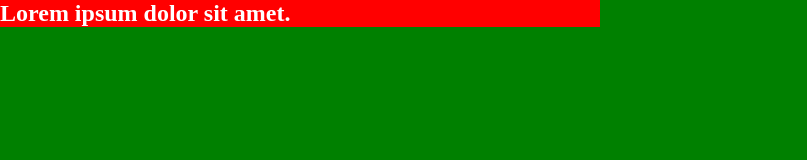
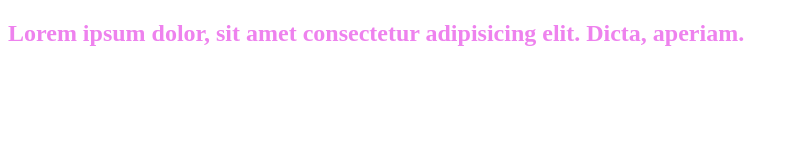
Before and after one commit to humayunahmed8/wd-resource, a plain HTML site: page index.html in a window 1280 px wide. Shown: the whole page, without its empty margins (0-807 px from the left). Drawn offline with Linux system fonts and the light colour scheme.

Commit message:
index and info.txt file modified

```diff
--- a/index.html
+++ b/index.html
@@ -5,98 +5,47 @@
     <meta http-equiv="X-UA-Compatible" content="IE=edge">
     <meta name="viewport" content="width=device-width, initial-scale=1.0">
     <title>CSS Specificity</title>
-
     <style>
+        * {
+            color: red;
+        }
+        /* a = 0, b = 0, c = 1  */
+        h2 {
+            color: blue;
+        }
+        /* a = 0, b = 1, c = 0*/
+        .heading {
+            color: gold;
+        }
+        /* a = 1, b = 0, c = 0*/
+        #heading {
+            color: tomato;
+        }
+        /* a = 0, b = 1, c = 1*/
+        h2.heading {
+            color: green;
+        }
+        /* a = 1, b = 0, c = 1*/
+        h2#heading {
+            color: violet;
+        }
+        /* a = 1, b = 1, c = 1*/
+        h2#heading:hover {
+            color: red;
+        }
 
         /*
         a = number of id,
         b = number of classes, pseudo-classes, attributes
         c = number of elements, pseudo elements
         */
-        /* #HeadingTwo {
-            color: violet;
-        } */
-
-        /*
-        class = 10
-        element = 01
-        element+pseudo class = 11
-        element+pseudo element = 11
-        id = 100
-
-        */
-
-        * {
-            margin: 0;
-            padding: 0;
-        }
-        body {
-            background-color: green;
-        }
-
-        /* a = 0, b = 1, c = 0 = 010   */
-        .headingTwo {
-            color: blue;
-        }
-
-        /* a = 0, b = 2, c = 0 = 020   */
-        /* .headingTwo.color {
-            color: green;
-        } */
-
-        /* a = 0, b= 0, c = 1 = 001 */
-        h2 {
-            color: red;
-        }
-
-
-        /* a = 0, b = 1, c = 1 = 011 */
-        :hover {
-            color: blue;
-        }
-
-        h2::after {
-            color: blue;
-        }
-
-        /* a = 0, b = 1, c = 1  */
-
-        input[type="text"] {
-
-        }
-
-        #heading {
-
-        }
-
-
-        nav {
-            padding: 10px!important;
-        }
-
-        .menu nav {
-            padding: 10px;
-        }
-
-        /* a = 1, b = 1, c = 2
-        ul#primary-nav li.active {
-
-        } */
-
-        #heading {
-            background-color: red;
-            width: min(50%, 600px);
-            color: #fff;
-        }
-
-
 
 
     </style>
 </head>
 <body>
 
-    <h2 class="headingTwo color" id="heading">Lorem ipsum dolor sit amet.</h2>
+    <h2 class="heading" id="heading" >Lorem ipsum dolor, sit amet consectetur adipisicing elit. Dicta, aperiam.</h2>
 
 </body>
 </html>
```
Also changed, not shown: info.txt.
